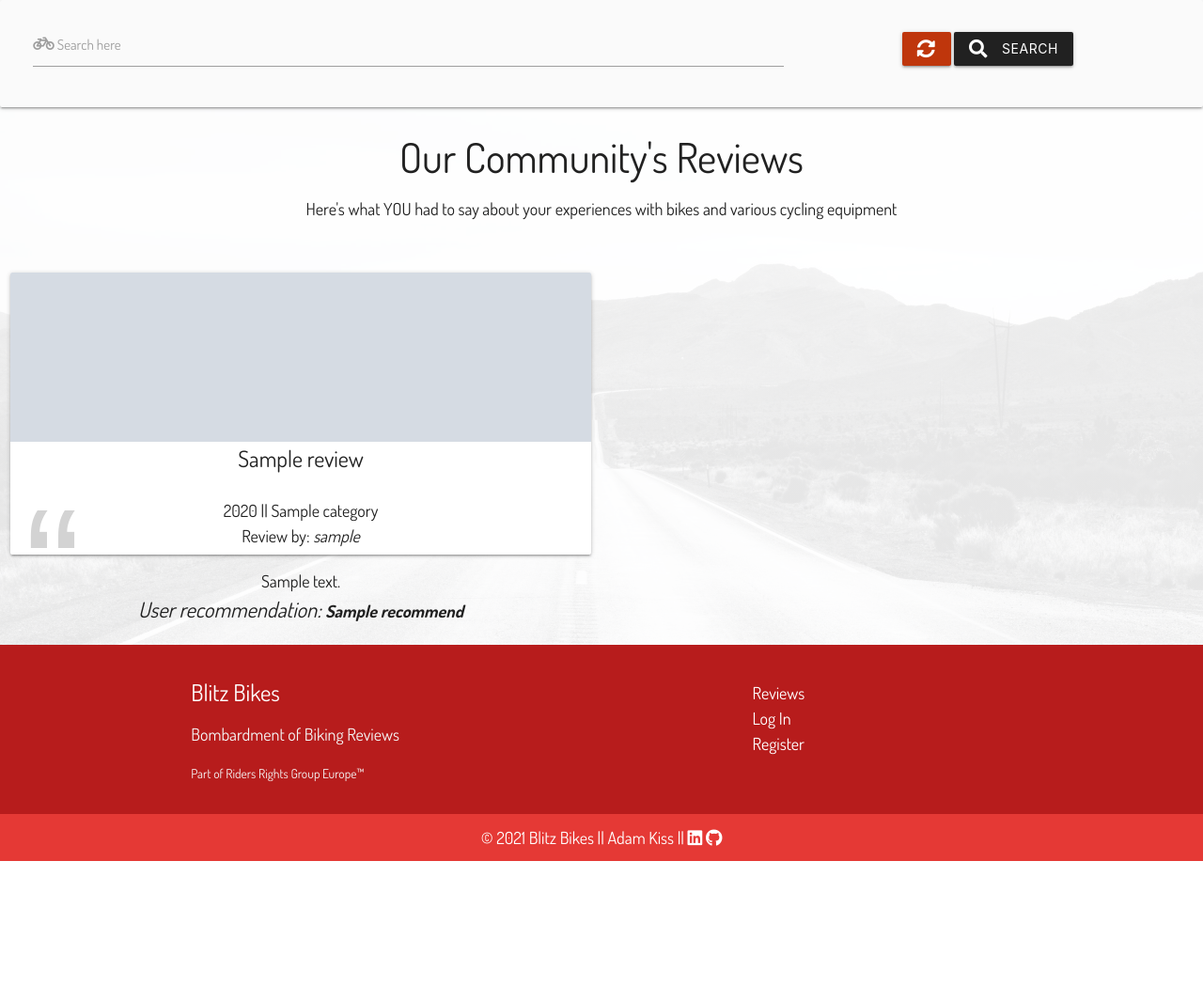
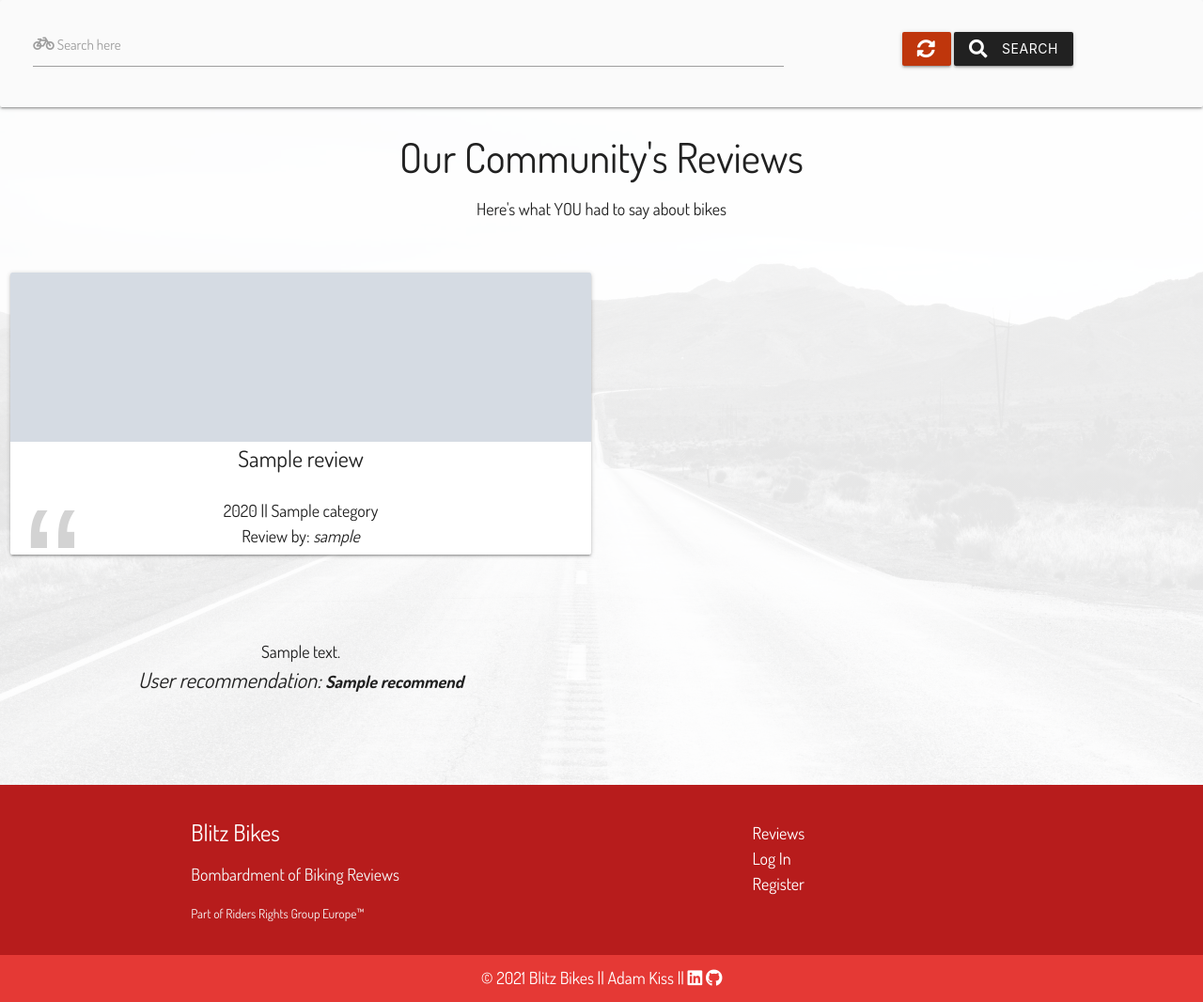
Before and after one commit to Adamsky94/Blitz_Bikes, a Flask app: page /search in a window 1280 px wide. Shown: the part 64-1130 px from the top of the page at 94% size. Before the commit the page ends 980 px from the top, so only its background shows below. Run offline with Flask 2, Linux system fonts and the light colour scheme; grey boxes marked "Sample" are stand-in pictures; a database or web service that is not in the repository returns one stand-in record (values such as "Sample title"); some libraries are stand-ins or nearby versions; some web fonts are replaced.

Commit message:
Added media-queries

```diff
--- a/static/css/style.css
+++ b/static/css/style.css
@@ -186,6 +186,11 @@
 /*Styling for placing the quote symbol on review card*/
 .bike-review{
     position: relative;
+    min-height: 17rem;
+    display: flex;
+    justify-content: center;
+    align-items: center;
+    flex-direction: column;
 }
 
 .bike-review::before{
@@ -280,3 +285,22 @@
 textarea.materialize-textarea:focus:not([readonly])+label {
     color: rgb(0, 0, 0);
 }
+
+/*Media queries*/
+@media only screen and (min-width:1400px){
+    .bike-review {
+        min-height: 13rem;
+    }
+}
+
+@media only screen and (min-width:1235px) {
+    .bike-review{
+        min-height: 14rem;
+    }
+}
+
+@media only screen and (max-width:992px) {
+    .bike-review{
+    min-height: 11rem;
+ }
+}
--- a/templates/add_review.html
+++ b/templates/add_review.html
@@ -51,7 +51,7 @@
             <div class="row">
                 <div class="input-field col s12">
                     <i class="fas fa-edit prefix text-darken-4"></i>
-                    <textarea id="bike_description" name="bike_description" data-length="800" minlength="20"
+                    <textarea id="bike_description" name="bike_description" data-length="550" minlength="20"
                         maxlength="800" class="materialize-textarea validate" required></textarea>
                     <label for="bike_description">Type your review here</label>
                 </div>
--- a/templates/edit_review.html
+++ b/templates/edit_review.html
@@ -54,7 +54,7 @@
             <div class="row">
                 <div class="input-field col s12">
                     <i class="fas fa-edit prefix text-darken-4"></i>
-                    <textarea id="bike_description" name="bike_description" data-length="800" minlength="20"
+                    <textarea id="bike_description" name="bike_description" data-length="550" minlength="20"
                         maxlength="800" class="materialize-textarea validate" required>
                     {{- review.bike_description -}}
                     </textarea>
--- a/templates/reviews.html
+++ b/templates/reviews.html
@@ -18,12 +18,12 @@
 <h3 class="text-black center-align">Our Community's Reviews</h3>
 
 <div class="row center p-b">
-    Here's what YOU had to say about your experiences with bikes and various cycling equipment
+    Here's what YOU had to say about bikes
 </div>
 
 <div class="row center-align">
     {% for review in reviews %}
-    <div class="col s12 m6 l6">
+    <div class="col s12 m12 l6">
         <div class="card small">
             <div class="card-image">
                 {% if session.user|lower == "admin"|lower %}
```
